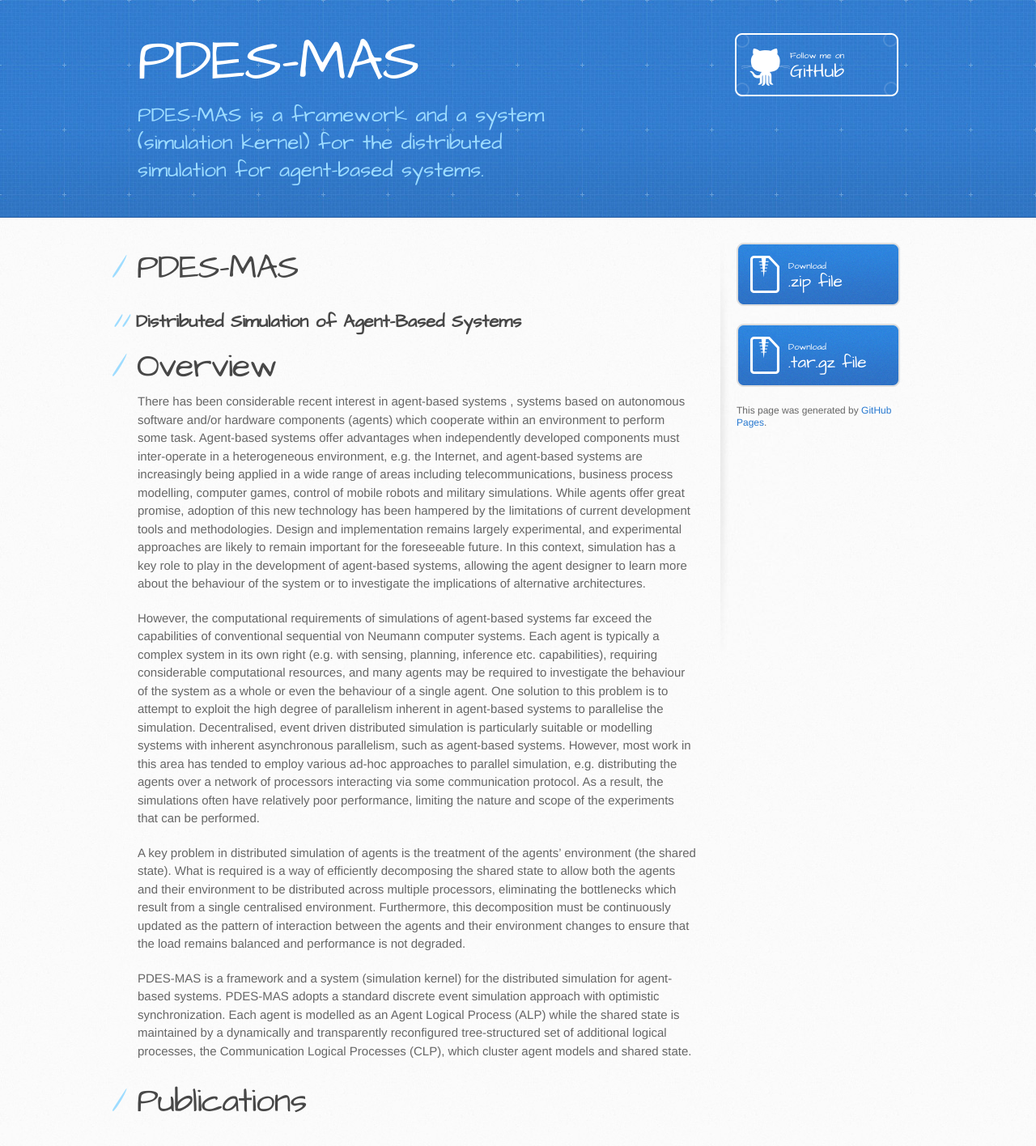
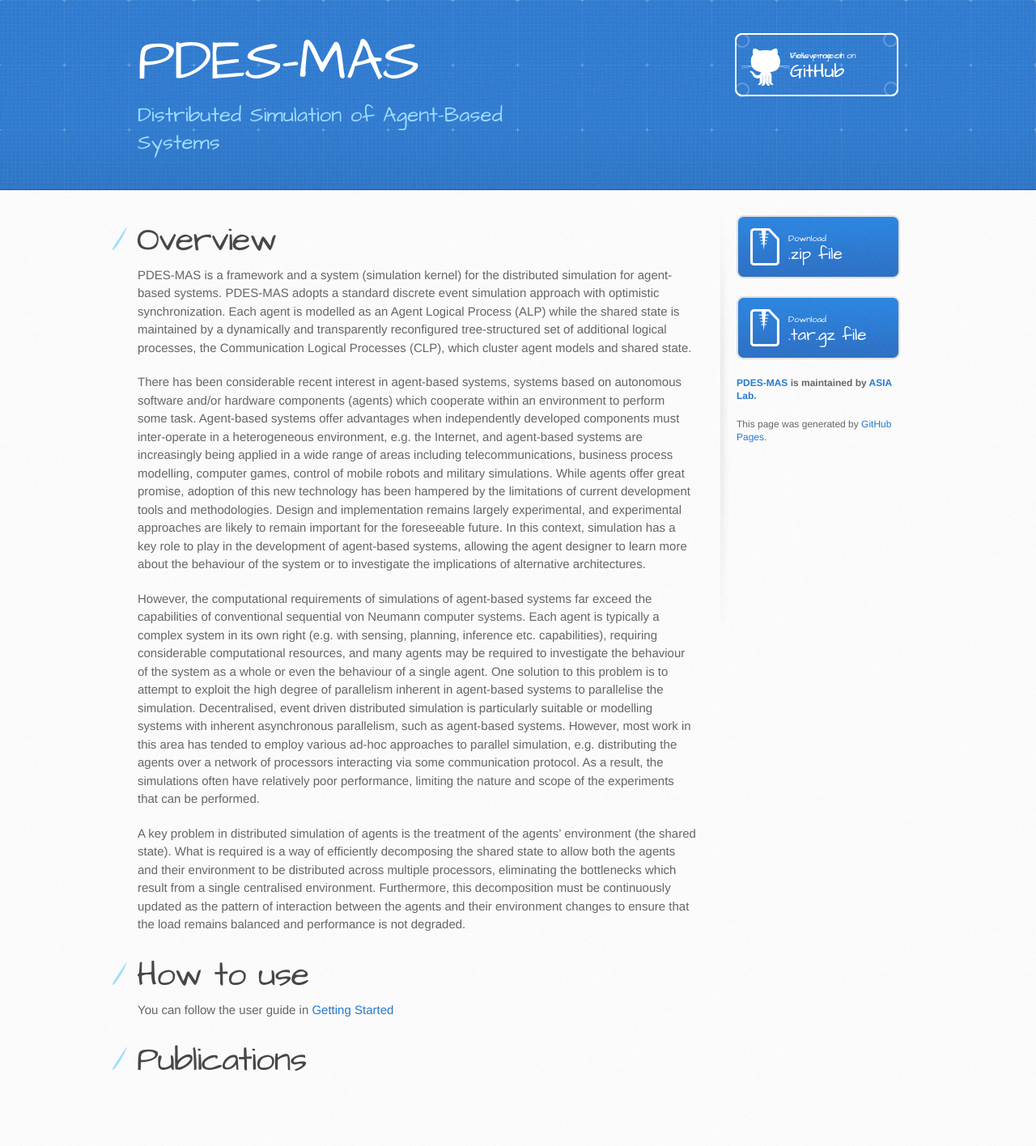
Before and after one commit to PDES-MAS/PDES-MAS.github.io, a Jekyll site: the page built from index.md, in a window 1280 px wide. Shown: the whole page at 81% size. Built offline with Jekyll 4.4.1, drawn with Linux system fonts in a browser that asks for light colours; our own code applies the rules of GitHub Pages for plain Markdown files; after the commit the page ends 1365 px from its top, so only the background shows below that.

```diff
--- a/_config.yml
+++ b/_config.yml
@@ -1,5 +1,13 @@
 title: PDES-MAS
-description: PDES-MAS is a framework and a system (simulation kernel) for the distributed simulation for agent-based systems.
+description: Distributed Simulation of Agent-Based Systems
 show_downloads: true
 google_analytics:
 theme: jekyll-theme-architect
+github:
+  is_project_page: true
+  repository_name: PDES-MAS
+  repository_url: https://github.com/PDES-MAS/PDES-MAS
+  zip_url: https://github.com/PDES-MAS/PDES-MAS/zipball/master
+  tar_url: https://github.com/PDES-MAS/PDES-MAS/tarball/master
+  owner_url: https://github.com/orgs/asia-lab-sustech
+  owner_name: ASIA Lab
--- a/index.md
+++ b/index.md
@@ -1,18 +1,35 @@
 ---
 layout: default
 ---
-# PDES-MAS
-## Distributed Simulation of Agent-Based Systems
 
 
 # Overview
+PDES-MAS is a framework and a system (simulation kernel)  for the distributed simulation for agent-based systems.
+PDES-MAS adopts a standard discrete event simulation approach with optimistic synchronization.
+Each agent is modelled as an Agent Logical Process (ALP) while the shared state is maintained by a
+dynamically and transparently reconfigured tree-structured set of additional logical processes,
+the Communication Logical Processes (CLP), which cluster agent models and shared state.
 
-There has been considerable recent interest in agent-based systems , systems based on autonomous software and/or hardware components (agents) which cooperate within an environment to perform some task.  Agent-based systems offer advantages when independently developed components must inter-operate in a heterogeneous environment, e.g. the Internet, and agent-based systems are increasingly being applied in a wide range of areas including telecommunications, business process modelling, computer games, control of mobile robots and military simulations.  While agents offer great promise, adoption of this new technology has been hampered by the limitations of current development tools and methodologies.  Design and implementation remains largely experimental, and experimental approaches are likely to remain important for the foreseeable future.  In this context, simulation has a key role to play in the development of agent-based systems, allowing the agent designer to learn more about the behaviour of the system or to investigate the implications of alternative architectures.
+
+There has been considerable recent interest in agent-based systems, systems based on autonomous software and/or hardware
+components (agents) which cooperate within an environment to perform some task.
+Agent-based systems offer advantages when independently developed components must inter-operate in a heterogeneous
+environment, e.g. the Internet, and agent-based systems are increasingly being applied in a wide range of areas including
+telecommunications, business process modelling, computer games, control of mobile robots and military simulations.
+While agents offer great promise, adoption of this new technology has been hampered by the limitations of current
+development tools and methodologies.  Design and implementation remains largely experimental,
+and experimental approaches are likely to remain important for the foreseeable future.
+In this context, simulation has a key role to play in the development of agent-based systems,
+allowing the agent designer to learn more about the behaviour of the system or to investigate
+the implications of alternative architectures.
 
 However, the computational requirements of simulations of agent-based systems far exceed the capabilities of conventional sequential von Neumann computer systems.  Each agent is typically a complex system in its own right (e.g.  with sensing, planning, inference etc. capabilities), requiring considerable computational resources, and many agents may be required to investigate the behaviour of the system as a whole or even the behaviour of a single agent.  One solution to this problem is to attempt to exploit the high degree of parallelism inherent in agent-based systems to parallelise the simulation. Decentralised, event driven distributed simulation is particularly suitable or modelling systems with inherent asynchronous parallelism, such as agent-based systems.   However, most work in this area has tended to employ various ad-hoc approaches to parallel simulation, e.g.  distributing the agents over a network of processors interacting via some communication protocol. As a result, the simulations often have relatively poor performance, limiting the nature and scope of the experiments that can be performed.
 
-A key problem in  distributed simulation of agents is the treatment of the agents' environment (the shared state). What is required is a way of efficiently decomposing the shared state to allow both the agents and their environment to be distributed across multiple processors, eliminating the bottlenecks which result from a single centralised environment. Furthermore, this decomposition must be continuously updated as the pattern of  interaction between the agents and their environment changes to ensure that the load remains balanced and performance is not degraded.
+A key problem in distributed simulation of agents is the treatment of the agents' environment (the shared state). What is required is a way of efficiently decomposing the shared state to allow both the agents and their environment to be distributed across multiple processors, eliminating the bottlenecks which result from a single centralised environment. Furthermore, this decomposition must be continuously updated as the pattern of  interaction between the agents and their environment changes to ensure that the load remains balanced and performance is not degraded.
 
-PDES-MAS is a framework and a system (simulation kernel)  for the distributed simulation for agent-based systems. PDES-MAS adopts a standard discrete event simulation approach with optimistic synchronization. Each agent is modelled as an Agent Logical Process (ALP) while the shared state is maintained by  a dynamically and transparently reconfigured tree-structured set of additional logical processes, the Communication Logical Processes (CLP), which cluster agent models and shared state.
+
+# How to use
+
+You can follow the user guide in [Getting Started](/getting_started/)
 
 # Publications
```
Also changed, not shown: _layouts/docs.html (added, +71 -0 lines), api.md (added, +66 -0 lines), getting-started.md (added, +39 -0 lines), _includes/docs/api.html (added).
